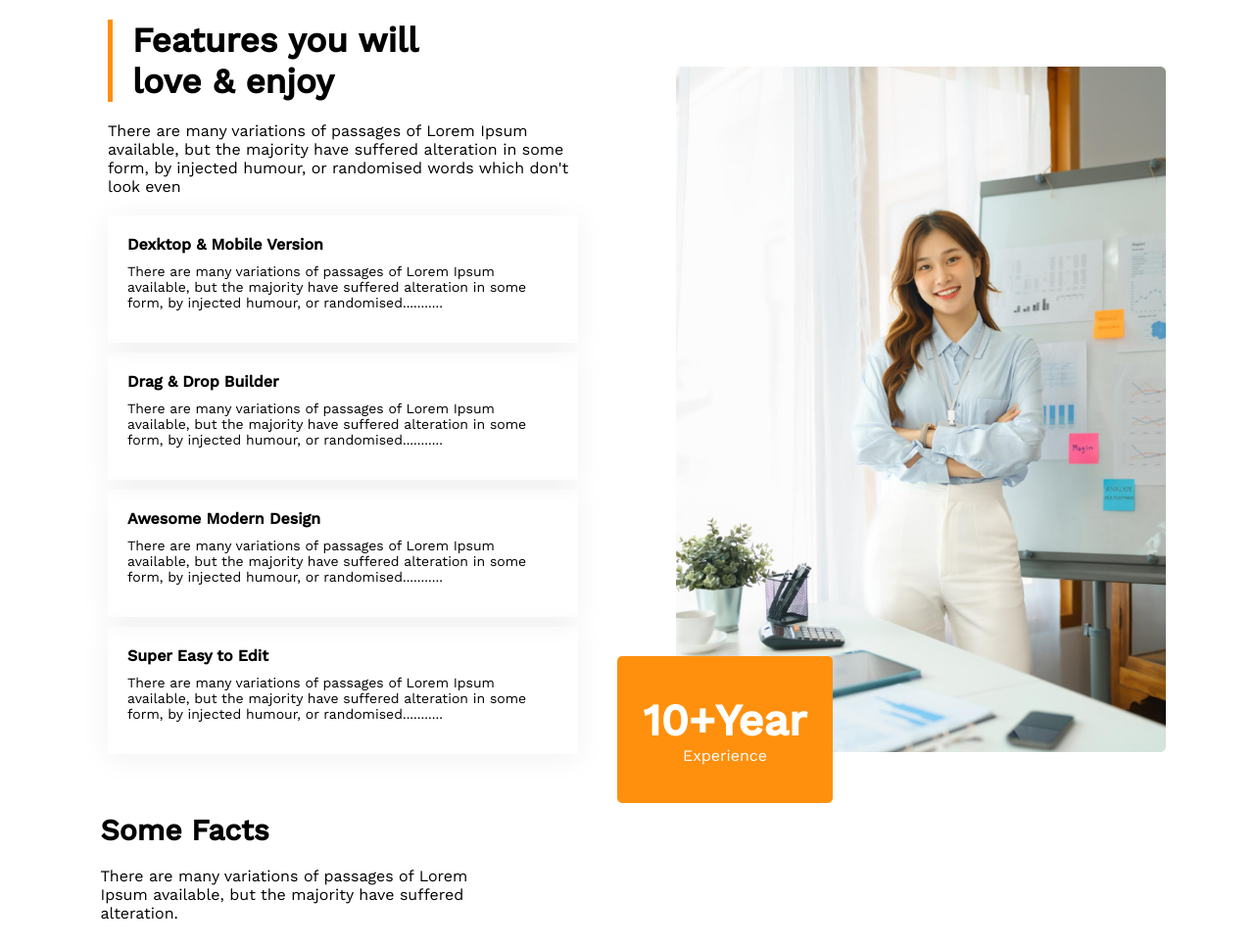
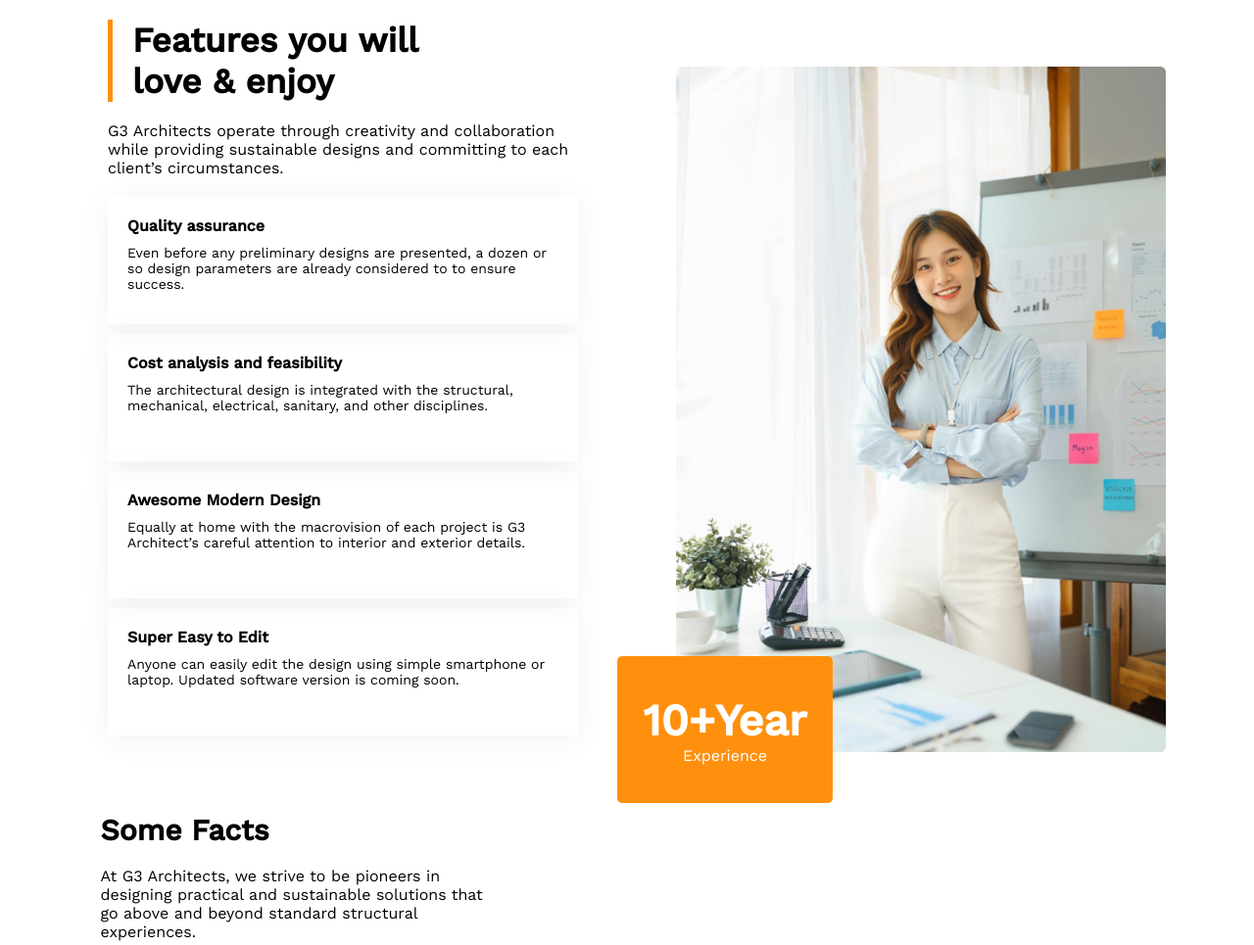
Before and after one commit to Falguni065/architects, a plain HTML site: page index.html in a window 1280 px wide. Shown: the part 1660-2625 px from the top of the page at 98% size. Drawn offline with nearby package versions, Linux system fonts and the light colour scheme.

Commit message:
text changed

```diff
--- a/index.html
+++ b/index.html
@@ -95,31 +95,30 @@
                 <div class="feature-list">
                     <div class="feature-desc">
                         <h3>Features you will love & enjoy</h3>
-                        <p>There are many variations of passages of Lorem Ipsum available, but the majority have
-                            suffered
-                            alteration in some form, by injected humour, or randomised words which don't look even</p>
+                        <p> G3 Architects operate through creativity and collaboration while providing sustainable
+                            designs and committing to each client’s circumstances.</p>
 
                     </div>
                     <div class="feature-box">
                         <div class="feature-box-details">
-                            <h4>Dexktop & Mobile Version</h4>
-                            <p>There are many variations of passages of Lorem Ipsum available, but the majority have
-                                suffered alteration in some form, by injected humour, or randomised...........</p>
+                            <h4>Quality assurance</h4>
+                            <p> Even before any preliminary designs are presented, a dozen or so design parameters are
+                                already considered to to ensure success.</p>
                         </div>
                         <div class="feature-box-details">
-                            <h4>Drag & Drop Builder</h4>
-                            <p>There are many variations of passages of Lorem Ipsum available, but the majority have
-                                suffered alteration in some form, by injected humour, or randomised...........</p>
+                            <h4>Cost analysis and feasibility</h4>
+                            <p>The architectural design is integrated with the structural, mechanical, electrical,
+                                sanitary, and other disciplines.</p>
                         </div>
                         <div class="feature-box-details">
                             <h4>Awesome Modern Design</h4>
-                            <p>There are many variations of passages of Lorem Ipsum available, but the majority have
-                                suffered alteration in some form, by injected humour, or randomised...........</p>
+                            <p>Equally at home with the macrovision of each project is G3 Architect’s careful attention
+                                to interior and exterior details.</p>
                         </div>
                         <div class="feature-box-details">
                             <h4>Super Easy to Edit</h4>
-                            <p>There are many variations of passages of Lorem Ipsum available, but the majority have
-                                suffered alteration in some form, by injected humour, or randomised...........</p>
+                            <p>Anyone can easily edit the design using simple smartphone or laptop. Updated software
+                                version is coming soon.</p>
                         </div>
 
                     </div>
@@ -142,8 +141,8 @@
         <!-- Some Facts -->
         <section class="facts">
             <h3>Some Facts</h3>
-            <p>There are many variations of passages of Lorem Ipsum available, but the majority have suffered
-                alteration.</p>
+            <p>At G3 Architects, we strive to be pioneers in designing practical and sustainable solutions that go above
+                and beyond standard structural experiences. </p>
         </section>
 
         <!-- Statistics -->
@@ -176,8 +175,7 @@
 
         <section class="sponsors">
             <h3>Our Sponspors</h3>
-            <p>There are many variations of passages of Lorem Ipsum available, but the majority have suffered
-                alteration.</p>
+            <p>Giant tech companies like Google, Amazon are our sponsors. They are supporting us for over 20 years.</p>
         </section>
         <section class="sponsors-icon">
             <img src="images/sponsors/spotify.png" alt="">
```
Also changed, not shown: style.css (+9 -23 lines).
